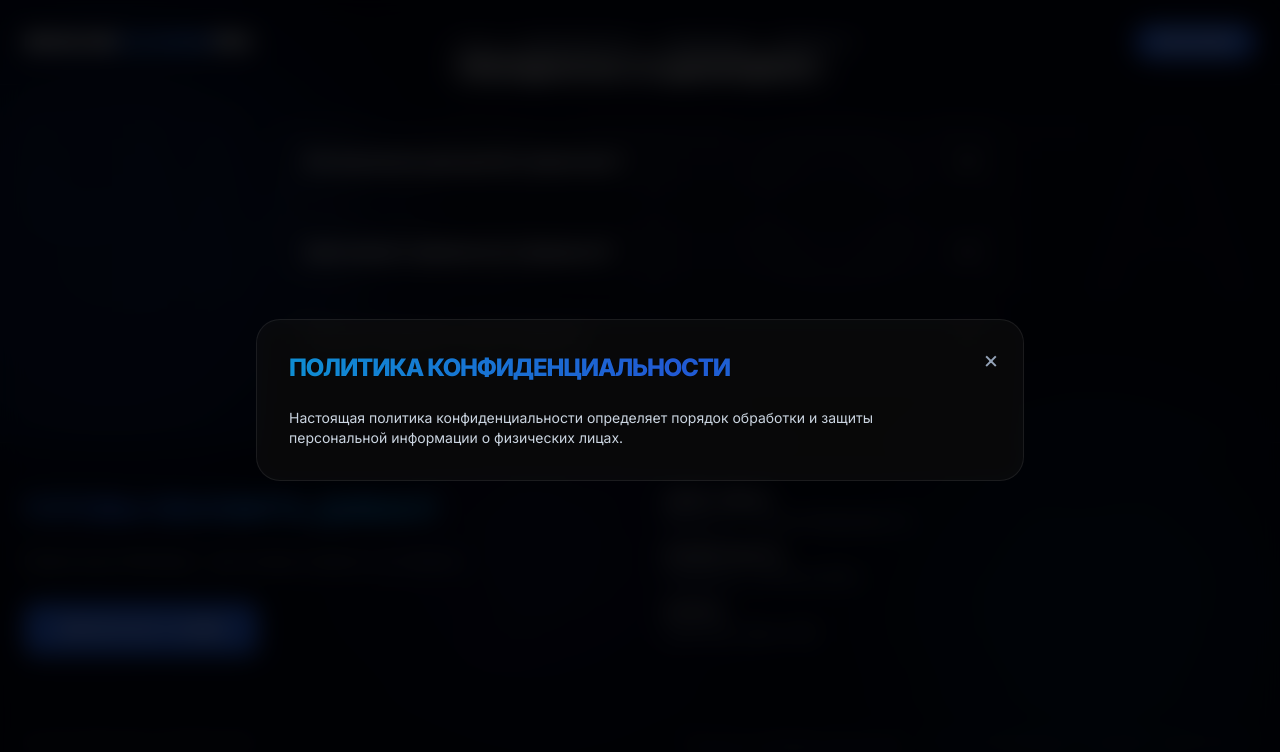
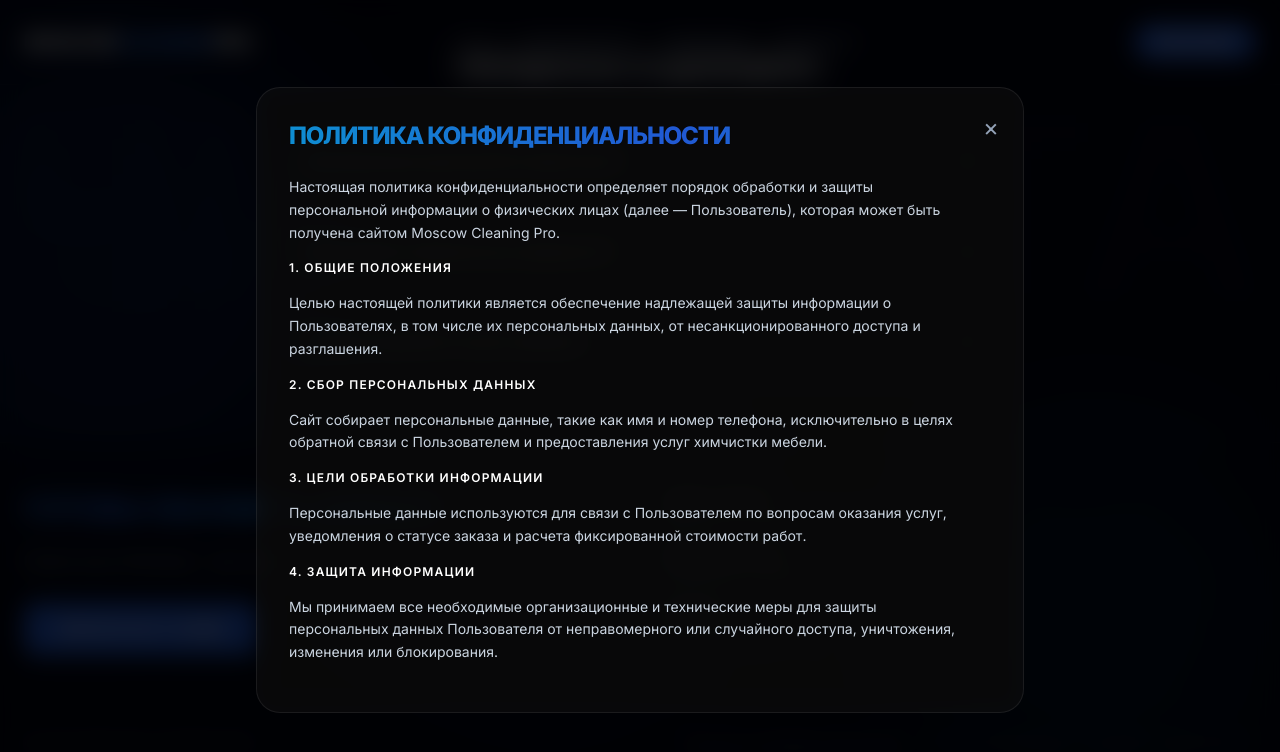
Before and after one commit to aiassistent22333-a11y/primer, a plain HTML site: page index.html in a window 1280 px wide. Both pictures are taken after a click on the button "Политика конфиденциальности". Shown: the part 4216-4968 px from the top of the page. Drawn offline with nearby package versions, Linux system fonts and the light colour scheme.

Commit message:
Update index.html

```diff
--- a/index.html
+++ b/index.html
@@ -553,7 +553,29 @@
             <button onclick="document.getElementById('privacy-modal').classList.remove('active'); document.getElementById('privacy-modal').classList.add('hidden')" class="absolute top-6 right-6 text-slate-400 hover:text-white text-2xl">&times;</button>
             <div class="prose prose-invert max-h-[70vh] overflow-y-auto pr-4 custom-scrollbar">
                 <h2 class="text-2xl font-bold mb-6 gradient-flow uppercase tracking-tighter">Политика конфиденциальности</h2>
-                <div class="space-y-4 text-slate-300 text-sm"><p>Настоящая политика конфиденциальности определяет порядок обработки и защиты персональной информации о физических лицах.</p></div>
+                <div class="space-y-4 text-slate-300 text-sm leading-relaxed">
+                    <p>Настоящая политика конфиденциальности определяет порядок обработки и защиты персональной информации о физических лицах (далее — Пользователь), которая может быть получена сайтом Moscow Cleaning Pro.</p>
+
+                    <h3 class="text-white font-semibold uppercase text-xs tracking-widest">1. Общие положения</h3>
+                    <p>Целью настоящей политики является обеспечение надлежащей защиты информации о Пользователях, в том числе их персональных данных, от несанкционированного доступа и разглашения.</p>
+
+                    <h3 class="text-white font-semibold uppercase text-xs tracking-widest">2. Сбор персональных данных</h3>
+                    <p>Сайт собирает персональные данные, такие как имя и номер телефона, исключительно в целях обратной связи с Пользователем и предоставления услуг химчистки мебели.</p>
+
+                    <h3 class="text-white font-semibold uppercase text-xs tracking-widest">3. Цели обработки информации</h3>
+                    <p>Персональные данные используются для связи с Пользователем по вопросам оказания услуг, уведомления о статусе заказа и расчета фиксированной стоимости работ.</p>
+
+                    <h3 class="text-white font-semibold uppercase text-xs tracking-widest">4. Защита информации</h3>
+                    <p>Мы принимаем все необходимые организационные и технические меры для защиты персональных данных Пользователя от неправомерного или случайного доступа, уничтожения, изменения или блокирования.</p>
+
+                    <h3 class="text-white font-semibold uppercase text-xs tracking-widest">5. Раскрытие информации третьим лицам</h3>
+                    <p>Мы не передаем ваши персональные данные третьим лицам, за исключением случаев, предусмотренных законодательством РФ.</p>
+
+                    <h3 class="text-white font-semibold uppercase text-xs tracking-widest">6. Использование файлов Cookie</h3>
+                    <p>Сайт использует файлы cookie и системы аналитики (Яндекс.Метрика) для анализа трафика и улучшения пользовательского опыта.</p>
+
+                    <p class="pt-4 italic text-xs">Пользуясь сайтом, Пользователь выражает свое согласие с условиями настоящей Политики конфиденциальности.</p>
+                </div>
             </div>
         </div>
     </div>
@@ -627,6 +649,14 @@
             document.getElementById('step-1').classList.add('active');
             document.getElementById('calc-progress').style.width = '25%';
         }
+
+        document.querySelectorAll('.js-whatsapp-btn').forEach(button => {
+            button.addEventListener('click', () => {
+                if (typeof ym === 'function' && typeof METRIKA_ID !== 'undefined') {
+                    ym(METRIKA_ID, 'reachGoal', 'WHATSAPP_CLICK');
+                }
+            });
+        });
 
         // Stack Slider Logic Оптимизация
         let currentIdx = 0;
```
